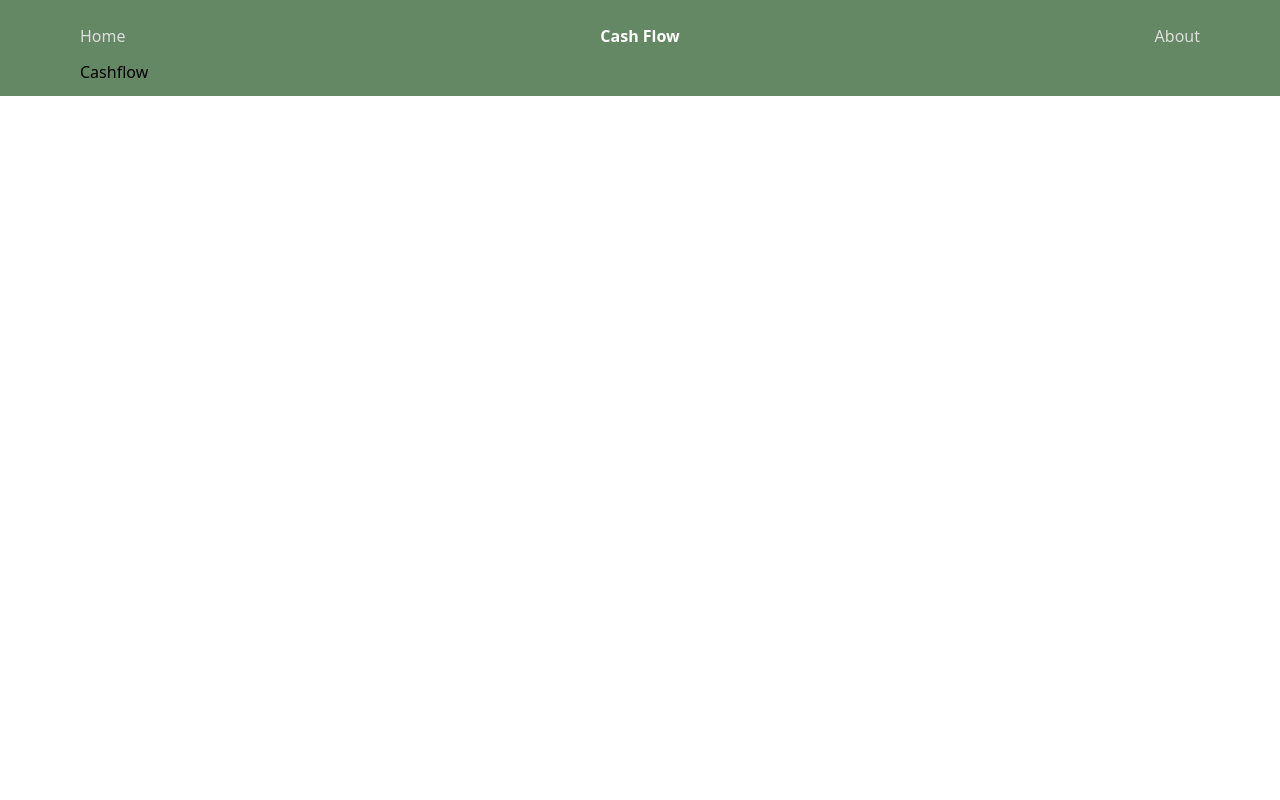
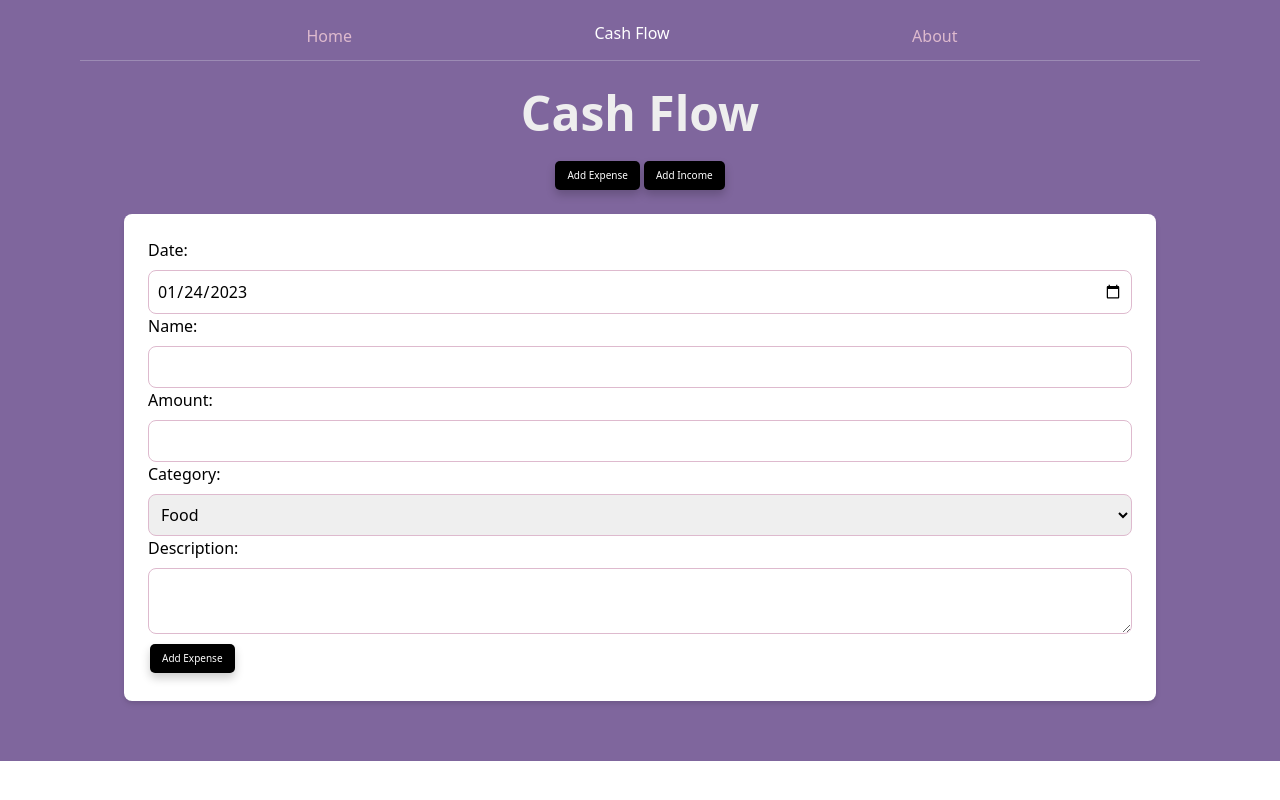
Before and after one commit to shanipenkar/cash-control, a React (Create React App) app: page /cashflow in a window 1280 px wide. Built offline with nearby package versions, Linux system fonts and the light colour scheme.

Commit message:
homepage generated, addexpense form created

```diff
--- a/src/App.js
+++ b/src/App.js
@@ -1,38 +1,25 @@
 import { BrowserRouter, Route, Switch } from "react-router-dom";
-import Header from "./components/Header";
 import Home from "./pages/Home";
 import About from "./pages/About";
 import Cashflow from "./pages/Cashflow";
 import NotFound from "./pages/NotFound";
+import Header from "./components/Header";
+import "./shared/styles.css";
+
 function App() {
   return (
     <BrowserRouter baseName="/home">
-      <section className="bg-[#658864] px-20 py-3">
-        <Header />
-      <Switch>
-        <Route path="/" component={Home} exact/>
-        <Route path="/about" component={About} />
-        <Route path="/cashflow" component={Cashflow} />
-        <Route component={NotFound} />
-      </Switch>
+      <section className="bg-[#7F669D] px-20 py-3">
+      <Header/>
+        <Switch>
+          <Route path="/" component={Home} exact />
+          <Route path="/about" component={About} />
+          <Route path="/cashflow" component={Cashflow} />
+          <Route component={NotFound} />
+        </Switch>
       </section>
     </BrowserRouter>
   );
 }
 
 export default App;
-
-// <header className="App-header">
-//         {/* <img src={logo} className="App-logo" alt="logo" /> */}
-//         <p>
-//           Edit <code>src/App.js</code> and save to reload.
-//         </p>
-//         <a
-//           className="App-link"
-//           href="https://reactjs.org"
-//           target="_blank"
-//           rel="noopener noreferrer"
-//         >
-//           Learn React
-//         </a>
-//       </header>
--- /dev/null
+++ b/src/components/AddExpense.jsx
@@ -0,0 +1,93 @@
+import React, { useState } from "react";
+
+const AddExpense = () => {
+ const today = new Date().toISOString('en-GB').slice(0, 10);
+
+  const [expense, setExpense] = useState({
+    date: today,
+    name: "",
+    amount: "",
+    category: "",
+    description: "",
+  });
+
+  const handleChange = (event) => {
+    setExpense({
+      ...expense,
+      [event.target.name]: event.target.value,
+    });
+  };
+
+  const handleSubmit = (event) => {
+    event.preventDefault();
+    // Add code here to handle form submission and save the expense to the backend
+    console.log(expense);
+  };
+
+  return (
+    <div className="p-5 m-auto w-30">
+      <form
+        className="bg-white p-6 rounded-lg shadow-md"
+        onSubmit={handleSubmit}
+      >
+        <label className="expense-label">Date:</label>
+        <input className="expense-input"
+          type="date"
+          required
+          name="date"
+          value={expense.date}
+          onChange={handleChange}
+        />
+        <label className="expense-label">Name:</label>
+        <input className="expense-input"
+          type="text"
+          required
+          name="name"
+          value={expense.name}
+          autoComplete="off"
+          onChange={handleChange}
+        />
+        <label className="expense-label">Amount:</label>
+        <input className="expense-input"
+          type="number"
+          required
+          name="amount"
+          value={expense.amount}
+          onChange={handleChange}
+        />
+        <label className="expense-label">Category:</label>
+        <select className="expense-input"
+          type="number"
+          required
+          name="category"
+          value={expense.category}
+          onChange={handleChange}
+        >
+          <option value="food">Food</option>
+          <option value="children">Children</option>
+          <option value="rent">Rent</option>
+          <option value="transportation">Transportation</option>
+          <option value="car">Car</option>
+          <option value="medical">Medical</option>
+          <option value="clothing">Clothing</option>
+          <option value="insurance">Insurance</option>
+          <option value="entertainment">Entertainment</option>
+          <option value="cosmetics">Cosmetics</option>
+          <option value="love">Love</option>
+          <option value="other">Other</option>
+        </select>
+        <label className="expense-label">Description:</label>
+        <textarea className="expense-input"
+          name="description"
+          value={expense.description}
+          onChange={handleChange}
+        />
+        <button className="btn" type="submit">
+          Add Expense
+        </button>
+      </form>
+    </div>
+  );
+};
+
+export default AddExpense;
--- a/src/components/Header.jsx
+++ b/src/components/Header.jsx
@@ -1,14 +1,16 @@
 import React from "react";
 import { NavLink } from "react-router-dom";
-import "../styles.css";
+import "../shared/styles.css";
 
 const Header = () => {
   return (
-    <nav className="py-3  flex items-center justify-between">
-        <NavLink to="/" exact activeClassName="text-white font-bold" className="text-[#DDDDDD] hover:text-white mr-4">Home</NavLink>
-        <NavLink to="/cashflow" activeClassName="text-white font-bold" className="text-[#DDDDDD] hover:text-white mr-4">Cash Flow</NavLink>
-        <NavLink to="/about" activeClassName="text-white font-bold" className="text-[#DDDDDD] hover:text-white">About</NavLink>
+    <div className="w-auto border-b border-sm border-[#F1F6F5] border-opacity-25">
+    <nav className="py-3 flex items-center justify-evenly ">
+        <NavLink to="/" exact className="nav-link" activeClassName="active-link">Home</NavLink>
+        <NavLink to="/cashflow" className="nav-link" activeClassName="active-link">Cash Flow</NavLink>
+        <NavLink to="/about" className="nav-link" activeClassName="active-link">About</NavLink>
     </nav>
+    </div>
   );
 };
 
--- /dev/null
+++ b/src/components/Title.jsx
@@ -0,0 +1,24 @@
+import React from 'react'
+import { useHistory } from "react-router-dom";
+
+const Title = () => {
+    const History = useHistory();
+  return (
+    <div className="text-center">
+        <h1 className="font-extrabold text-5xl text-[#EEEEEE]">Cash Control</h1>
+        <h2 className="font-light text-[#EEEEEE] py-2 pb-5">
+          Manage Your Cash Flow Easily In One Click!
+        </h2>
+        <button
+          className="btn"
+          onClick={() => {
+            History.push("/cashflow");
+          }}
+        >
+          Cash Flow
+        </button>
+      </div>
+  );
+}
+
+export default Title;
--- a/src/pages/About.jsx
+++ b/src/pages/About.jsx
@@ -1,8 +1,11 @@
-import React from 'react'
+import React from 'react';
+import '../shared/styles.css';
 
 const About = () => {
   return (
+    <div className="container px-6 py-7">
     <h1>About</h1>
+    </div>
   )
 }
 
--- a/src/pages/Cashflow.jsx
+++ b/src/pages/Cashflow.jsx
@@ -1,9 +1,24 @@
-import React from 'react'
+import React, { useState } from "react";
+import AddExpense from "../components/AddExpense";
+import "../shared/styles.css";
 
 const Cashflow = () => {
   return (
-    <div>Cashflow</div>
-  )
-}
+    <div className="container px-6 py-7">
+    <h1 className="flex justify-center font-extrabold text-5xl pb-2 text-[#EEEEEE]">Cash Flow</h1>
+      <div className="pt-3 flex justify-center">
+        <button className="btn">Add Expense</button>
+        <button className="btn">Add Income</button>
+      </div>
+      <AddExpense/>
+    </div>
+  );
+};
 
 export default Cashflow;
+
+// const handleSubmit = (event) => {
+//   event.preventDefault();
+//   // Add code here to handle form submission and save the expense to the backend
+//   console.log(expense);
+// }
--- a/src/pages/Home.jsx
+++ b/src/pages/Home.jsx
@@ -1,15 +1,13 @@
-import React from 'react';
-
+import React from "react";
+import Header from "../components/Header";
+import Title from "../components/Title";
+import "../shared/styles.css";
 const Home = () => {
-    return (
-        <div className="container px-6 py-3 bg-[#658864]">
-        <div>
-            <h1 className='font-extrabold text-5xl text-[#EEEEEE]'>Cash Control</h1>
-            <h2 className='font-light text-[#DDDDDD] py-2'>Manage Your Cash Flow Easily In One Click!</h2>
-            <button className="text-white bg-[#B7B78A] hover:bg-[#bdbd9b] font-normal text-xs px-4 py-2 rounded-md">Board</button>
-        </div>
-        </div>
-    );
+  return (
+    <div className="container px-6 py-7">
+      <Title/>
+    </div>
+  );
 };
 
 export default Home;
--- a/src/pages/NotFound.jsx
+++ b/src/pages/NotFound.jsx
@@ -1,8 +1,20 @@
 import React from 'react'
+import { useHistory } from "react-router-dom";
 
 const NotFound = () => {
+  const History = useHistory();
   return (
+    <>
     <h1 className='font-bold'>404 Not Found</h1>
+    <button
+          className="text-white bg-[#B7B78A] hover:bg-[#bdbd9b] font-normal mt-3 text-xs px-4 py-2 rounded-md"
+          onClick={() => {
+            History.push("/");
+          }}
+        >
+          Back To Home Page
+        </button>
+        </>
   )
 }
 
--- /dev/null
+++ b/src/shared/styles.css
@@ -0,0 +1,71 @@
+@tailwind base;
+@tailwind components;
+@tailwind utilities;
+
+/*
+2192FF
+
+
+lights:
+F0DBDB
+d5e7f2
+F1F6F5
+*/
+/* :root {
+  --dark-color: #658864;
+  --primary-color: #b7b78a;
+  --hover-color: #bdbd9b;
+  --light-color: #dddddd;
+} */
+
+.btn {
+  background-color: black; /* Green */
+  border: none;
+  color: white;
+  padding: 7px 12px;
+  text-align: center;
+  text-decoration: none;
+  display: inline-block;
+  font-size: 10px;
+  margin: 4px 2px;
+  cursor: pointer;
+  border-radius: 5px;
+  box-shadow: 0px 5px 10px rgba(0, 0, 0, 0.2);
+  transition: all ease-out;
+}
+
+.btn:hover {
+  background-color: #DBA39A;
+  box-shadow: 0px 5px 20px rgba(0, 0, 0, 0.4);
+  transition: all ease-out;
+}
+
+.nav-link {
+  color: #DEBACE;
+  margin-right: 1rem;
+}
+
+.nav-link:hover,
+.active-link.hover {
+  color: white;
+  transform: translateY(-3px);
+}
+
+.active-link {
+  color: white;
+  transform: translateY(-3px);
+}
+
+.expense-input {
+	border-width: 1px;
+    border-color: #DEBACE;
+    padding: 0.5rem;
+    border-radius: 0.5rem;
+    width: 100%;
+}
+
+.expense-label {
+display: block;
+font-weight: 500;
+margin-bottom: 0.5rem;
+}
--- a/tailwind.config.js
+++ b/tailwind.config.js
@@ -1,12 +1,16 @@
+
 module.exports = {
   purge: [],
   darkMode: false, // or 'media' or 'class'
   theme: {
-    extend: {},
+    extend: {
+      colors: {
+        dark:'var(--dark-color)',
+      }
+  },
   },
   variants: {
-    extend: {
-   },
+    extend: {},
   },
   plugins: [],
 };
```
Also changed, not shown: src/styles.css (deleted).
